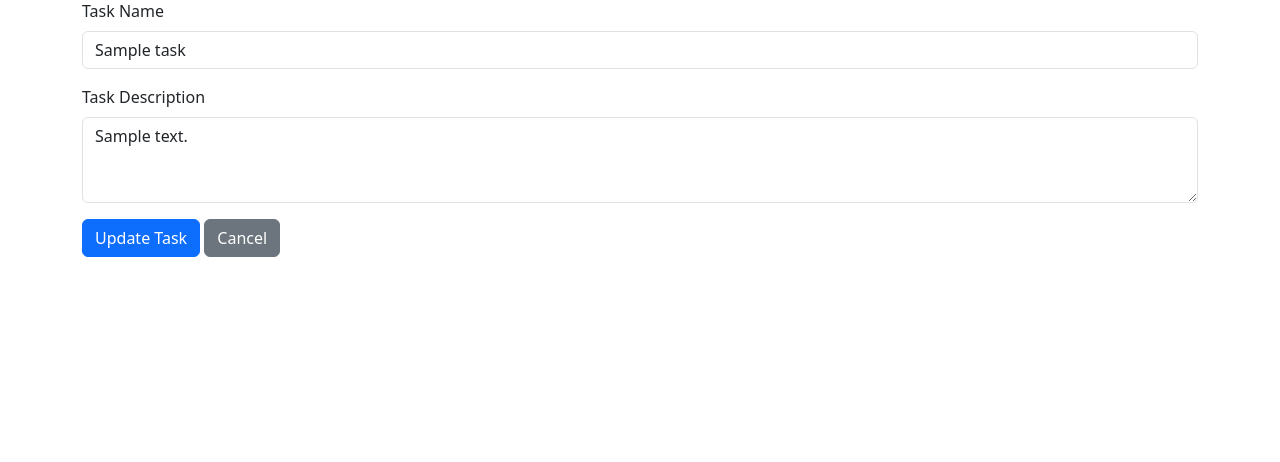
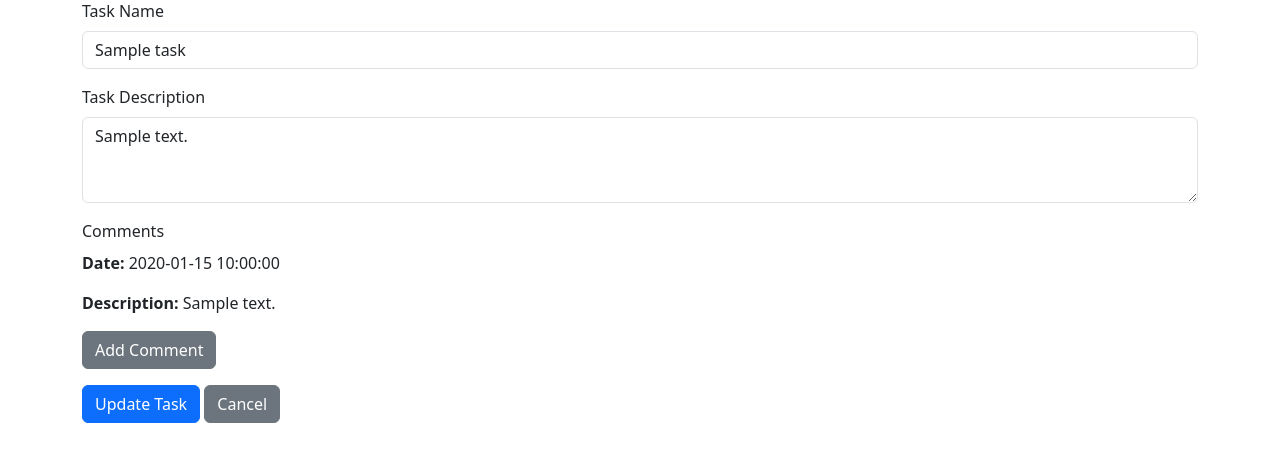
Before and after one commit to DarioDeMaio/team_management, a Flask app: template templates/tasks/edit_task.html in a window 1280 px wide. Shown: the part 121-583 px from the top of the page. Run offline with Flask 3, Linux system fonts and the light colour scheme; the template is opened without the code that fills it: most values are stand-ins (such as "Sample title", 1, 10 or a date in 2020); some libraries are stand-ins or nearby versions.

Commit message:
fix(task template) and feat(comments)

```diff
--- a/app.py
+++ b/app.py
@@ -9,6 +9,7 @@ from dotenv import load_dotenv
 load_dotenv()
 
 app = Flask(__name__)
+app.config['TEMPLATES_AUTO_RELOAD'] = True
 
 # Register the blueprints
 app.register_blueprint(users_bp, url_prefix='/users')
--- a/templates/tasks/edit_task.html
+++ b/templates/tasks/edit_task.html
@@ -4,7 +4,7 @@
 <div class="container mt-5">
     <h1 class="mb-4">Edit Task</h1>
 
-    <form method="POST">
+    <form method="POST" action="{{ url_for('tasks_bp.task_edit', task_id=task['_id']) }}">
         <div class="mb-3">
             <label for="name" class="form-label">Task Name</label>
             <input type="text" class="form-control" id="name" name="name"
@@ -16,8 +16,88 @@
             <textarea class="form-control" id="description" name="description" rows="3" required>{{ task.Description }}</textarea>
         </div>
 
+        <div class="mb-3">
+            <label for="comments" class="form-label">Comments</label>
+            <div id="comments-container">
+                {% if task.Comments %}
+                    {% for comment in task.Comments %}
+                    <div class="comment mb-2">
+                        <p><strong>Date:</strong> {{ comment.date }}</p>
+                        <p><strong>Description:</strong> {{ comment.description }}</p>
+                    </div>
+                    {% endfor %}
+                {% else %}
+                    <p>No comments available</p>
+                {% endif %}
+            </div>
+            <!-- Hidden fields to store comments -->
+            <input type="hidden" id="comments-json" name="comments-json" value="{{ task.Comments|default([])|tojson }}">
+
+            <button type="button" class="btn btn-secondary" id="add-comment-btn">Add Comment</button>
+        </div>
+
         <button type="submit" class="btn btn-primary">Update Task</button>
         <a href="{{ url_for('tasks_bp.get_tasks') }}" class="btn btn-secondary">Cancel</a>
     </form>
+
+    <!-- Comment Modal -->
+    <div class="modal fade" id="commentModal" tabindex="-1" aria-labelledby="commentModalLabel" aria-hidden="true">
+        <div class="modal-dialog">
+            <div class="modal-content">
+                <div class="modal-header">
+                    <h5 class="modal-title" id="commentModalLabel">Add Comment</h5>
+                    <button type="button" class="btn-close" data-bs-dismiss="modal" aria-label="Close"></button>
+                </div>
+                <div class="modal-body">
+                    <form id="comment-form">
+                        <div class="mb-3">
+                            <label for="comment-date" class="form-label">Date</label>
+                            <input type="date" class="form-control" id="comment-date" required>
+                        </div>
+                        <div class="mb-3">
+                            <label for="comment-description" class="form-label">Description</label>
+                            <textarea class="form-control" id="comment-description" rows="3" required></textarea>
+                        </div>
+                        <button type="submit" class="btn btn-primary">Add Comment</button>
+                    </form>
+                </div>
+            </div>
+        </div>
+    </div>
+
 </div>
+
+<script>
+document.addEventListener("DOMContentLoaded", function() {
+    var addCommentBtn = document.getElementById("add-comment-btn");
+    addCommentBtn.addEventListener("click", function() {
+        var commentModal = new bootstrap.Modal(document.getElementById('commentModal'));
+        commentModal.show();
+    });
+
+    var commentForm = document.getElementById("comment-form");
+    commentForm.addEventListener("submit", function(e) {
+        e.preventDefault();
+        var date = document.getElementById("comment-date").value;
+        var description = document.getElementById("comment-description").value;
+
+        // Add the new comment to the comments-container
+        var commentsContainer = document.getElementById("comments-container");
+        var newComment = document.createElement("div");
+        newComment.classList.add("comment", "mb-2");
+        newComment.innerHTML = `<p><strong>Date:</strong> ${date}</p><p><strong>Description:</strong> ${description}</p>`;
+        commentsContainer.appendChild(newComment);
+
+        // Add the new comment to the hidden input field
+        var commentsInput = document.getElementById("comments-json");
+        var existingComments = JSON.parse(commentsInput.value || '[]');
+        existingComments.push({ date: date, description: description });
+        commentsInput.value = JSON.stringify(existingComments);
+
+        // Hide the modal
+        var commentModal = bootstrap.Modal.getInstance(document.getElementById('commentModal'));
+        commentModal.hide();
+    });
+});
+</script>
 {% endblock %}
--- a/templates/tasks/get_tasks.html
+++ b/templates/tasks/get_tasks.html
@@ -14,7 +14,7 @@
         </thead>
         <tbody>
             {% for task in task_list %}
-            <tr>
+            <tr class="clickable-row" data-href="{{ url_for('tasks_bp.task_detail', task_id=task['_id']) }}">
                 <td>{{ task.Name }}</td>
                 <td>{{ task.Description }}</td>
                 <td>
```
Also changed, not shown: tasks/routes.py (+13 -3 lines), templates/tasks/task_details.html (+14 -0 lines).
